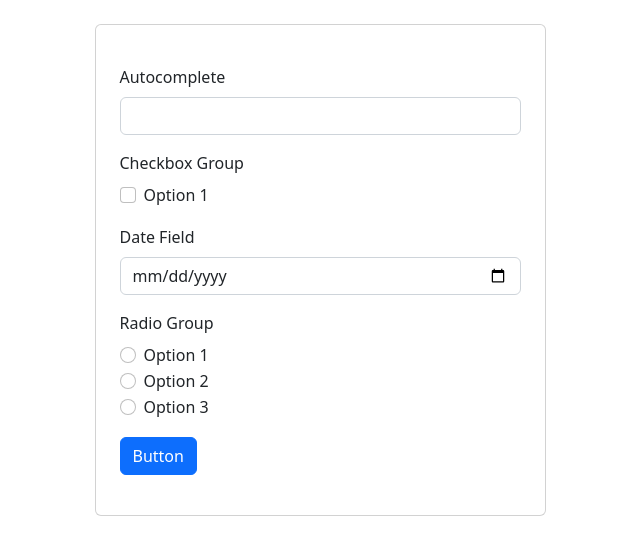
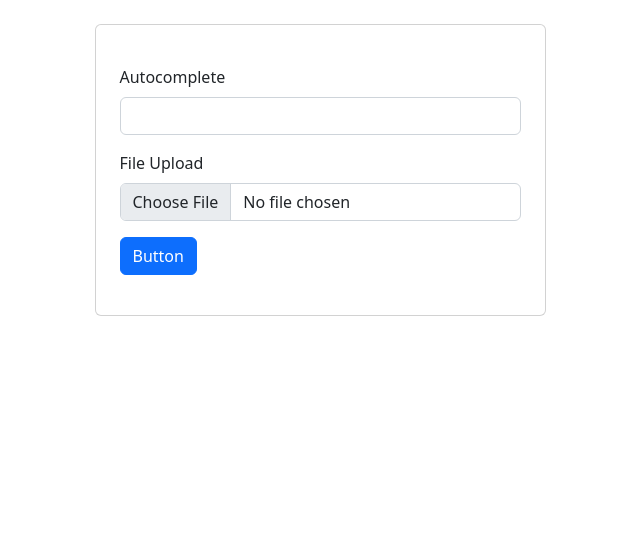
Before and after one commit to sivaramakrishnan-techconative/fb2, a Next.js app: page /demo in a window 1280 px wide. Shown: the top 554 px of the page, without its empty margins (320-960 px from the left). Built offline with nearby package versions, Linux system fonts and the light colour scheme.

Commit message:
final changes

```diff
--- a/src/pages/demo.jsx
+++ b/src/pages/demo.jsx
@@ -6,7 +6,7 @@ const FHForm = () => {
   const [checkbox, setCheckbox] = useState([]);
   const [name, setName] = useState("");
   const [msg, setMsg] = useState("");
-  var hasFiles = false;
+  const [hasFiles, sethasFiles] = useState(false);
   var jsonData = {},
     finalData;
   useEffect(() => {
@@ -15,7 +15,6 @@ const FHForm = () => {
     }
   }, [checkbox, name]);
   const onSubmit = (e) => {
-    console.log(data);
     const formData = new FormData();
     for (const [key, value] of Object.entries(data)) {
       if (hasFiles) {
@@ -29,6 +28,7 @@ const FHForm = () => {
     } else {
       finalData = JSON.stringify(jsonData);
     }
+    debugger;
     fetch("https://data.formhouse.pro/36rKEtcDFRtv0ZhwnONnFK", {
       method: "post",
       body: finalData,
@@ -44,7 +44,10 @@ const FHForm = () => {
         setMsg("Oops! Something went wrong");
       });
   };
-
+  function handleFile(e) {
+    setData({ ...data, [e.target.name]: e.target.files });
+    sethasFiles(true);
+  }
   const onChangeHandler = (e) => {
     if (e.target.checked) {
       setCheckbox([...checkbox, e.target.value]);
@@ -61,11 +64,10 @@ const FHForm = () => {
           <Col md={5}>
             <Card className="my-4 p-4">
               <p>{msg ? msg : ""}</p>
-
               <div>
                 <label
                   className="form-label"
-                  htmlFor="autocomplete_1678178539285_0"
+                  htmlFor="autocomplete_1678180013794_0"
                 >
                   Autocomplete
                 </label>
@@ -73,10 +75,10 @@ const FHForm = () => {
                   onChange={(e) =>
                     setData({ ...data, [e.target.name]: e.target.value })
                   }
-                  name="autocomplete_1678178539285_0"
+                  name="autocomplete_1678180013794_0"
                   list="datalistOptions"
                   className="form-control mb-3"
-                  id="autocomplete_1678178539285_0"
+                  id="autocomplete_1678180013794_0"
                 />
                 <datalist id="datalistOptions">
                   <option value="option-1">Option 1</option>,
@@ -84,110 +86,25 @@ const FHForm = () => {
                   <option value="option-3">Option 3</option>
                 </datalist>
               </div>
-              <div>
-                <label className="form-label">Checkbox Group</label>
-                <div className="input-group mb-3">
-                  <div className="form-check">
-                    <label
-                      className="form-check-label "
-                      style={{ marginRight: "30px" }}
-                      htmlFor="checkbox_group_1678178540059_0-0"
-                    >
-                      <input
-                        name="checkbox_group_1678178540059_0"
-                        className="form-check-input "
-                        onChange={onChangeHandler}
-                        type="checkbox"
-                        value="option-1"
-                        id="checkbox_group_1678178540059_0-0"
-                      />
-                      Option 1
-                    </label>
-                  </div>
-                </div>
-              </div>
-              <div>
-                <label className="form-label" htmlFor="date_1678178540887_0">
-                  Date Field
+              <div className="mb-3">
+                <label for="formFile" className="form-label" htmlFor="formFile">
+                  File Upload
                 </label>
                 <input
-                  type="date"
-                  className="form-control mb-3"
-                  onChange={(e) =>
-                    setData({ ...data, [e.target.name]: e.target.value })
-                  }
-                  name="date_1678178540887_0"
-                  id="date_1678178540887_0"
+                  name="file_1678180014736_0"
+                  undefined
+                  onChange={(e) => handleFile(e)}
+                  className="form-control"
+                  type="file"
+                  id="formFile"
                 />
-              </div>
-              <div className="mb-3">
-                <label
-                  className="form-label"
-                  htmlFor="radio_group_1678178543523_0"
-                >
-                  Radio Group
-                </label>
-                <div className="form-check ">
-                  <input
-                    className="form-check-input"
-                    type="radio"
-                    name="radio_group_1678178543523_0"
-                    value="option-1"
-                    onChange={(e) =>
-                      setData({ ...data, [e.target.name]: e.target.value })
-                    }
-                    id="radio_group_1678178543523_0-0"
-                  />
-                  <label
-                    className="form-check-label"
-                    htmlFor="radio_group_1678178543523_0-0"
-                  >
-                    Option 1
-                  </label>
-                </div>
-                <div className="form-check ">
-                  <input
-                    className="form-check-input"
-                    type="radio"
-                    name="radio_group_1678178543523_0"
-                    value="option-2"
-                    onChange={(e) =>
-                      setData({ ...data, [e.target.name]: e.target.value })
-                    }
-                    id="radio_group_1678178543523_0-1"
-                  />
-                  <label
-                    className="form-check-label"
-                    htmlFor="radio_group_1678178543523_0-1"
-                  >
-                    Option 2
-                  </label>
-                </div>
-                <div className="form-check ">
-                  <input
-                    className="form-check-input"
-                    type="radio"
-                    name="radio_group_1678178543523_0"
-                    value="option-3"
-                    onChange={(e) =>
-                      setData({ ...data, [e.target.name]: e.target.value })
-                    }
-                    id="radio_group_1678178543523_0-2"
-                  />
-                  <label
-                    className="form-check-label"
-                    htmlFor="radio_group_1678178543523_0-2"
-                  >
-                    Option 3
-                  </label>
-                </div>
               </div>
               <div>
                 <button
                   type="button"
                   className="btn btn-primary mb-3"
                   onClick={onSubmit}
-                  id="button_1678178544850_0"
+                  id="button_1678180015855_0"
                 >
                   Button
                 </button>
```
Also changed, not shown: components/test.tsx (+8 -2 lines).
